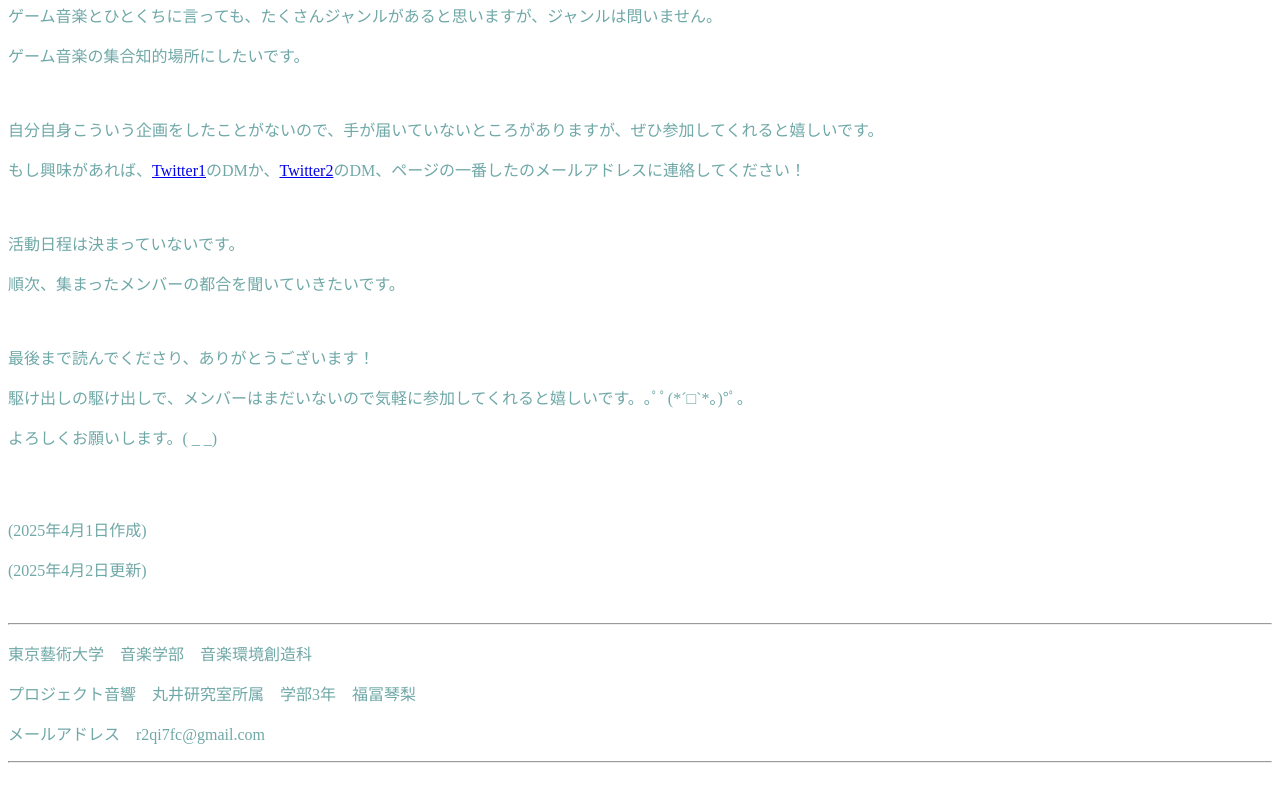
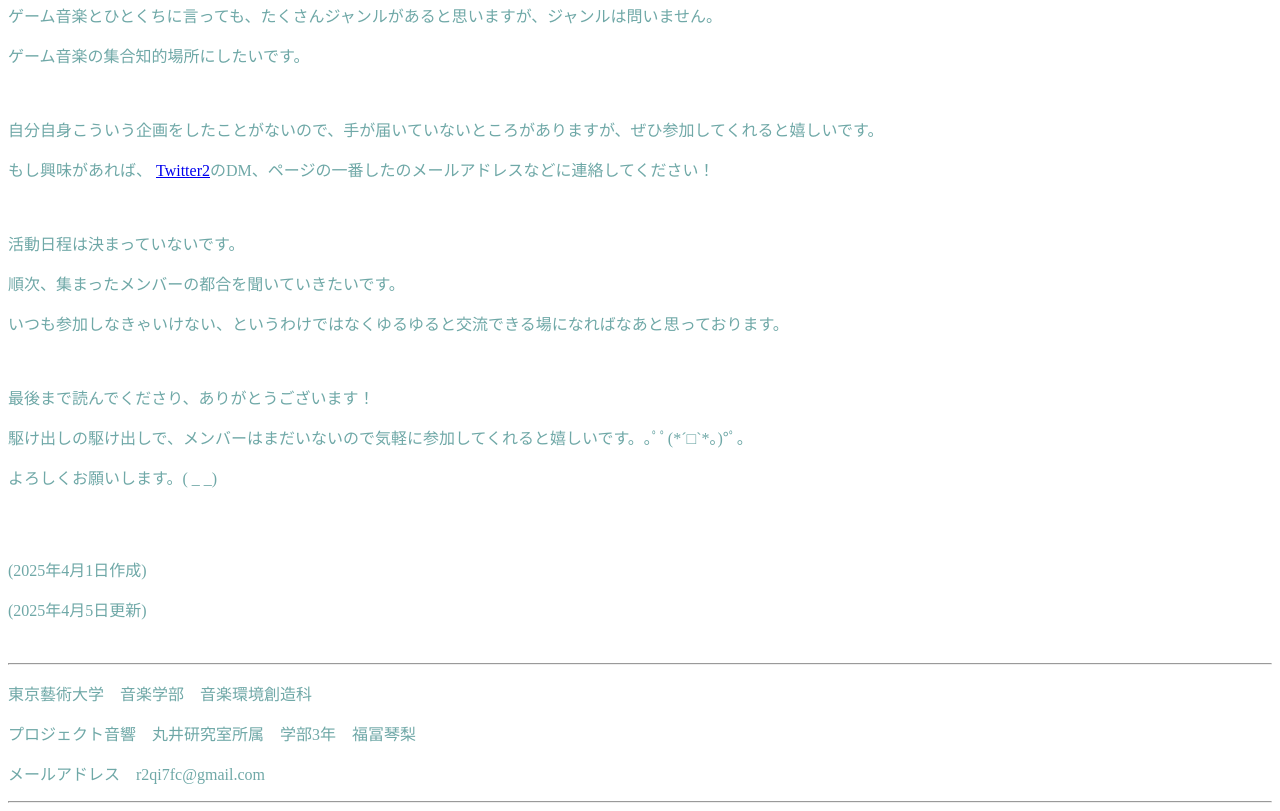
Before and after one commit to r2qi7fc/karipage, a plain HTML site: page index.html in a window 1280 px wide. Shown: the part 601-1412 px from the top of the page. Before the commit the page ends 1372 px from the top, so only its background shows below. Drawn offline with Linux system fonts and the light colour scheme.

Commit message:
Update index.html

```diff
--- a/index.html
+++ b/index.html
@@ -46,10 +46,12 @@
     <p>ゲーム音楽の集合知的場所にしたいです。</p>
     &nbsp;</p>
     <p>自分自身こういう企画をしたことがないので、手が届いていないところがありますが、ぜひ参加してくれると嬉しいです。</p>
-    <p>もし興味があれば、<a href="https://x.com/10_111_k">Twitter1</a>のDMか、<a href="https://x.com/r2qi7fc">Twitter2</a>のDM、ページの一番したのメールアドレスに連絡してください！</p>
+    <p>もし興味があれば、<!--<a href="https://x.com/10_111_k">Twitter1</a>のDMか、-->
+      <a href="https://x.com/r2qi7fc">Twitter2</a>のDM、ページの一番したのメールアドレスなどに連絡してください！</p>
     &nbsp;<br>
     <p>活動日程は決まっていないです。</p>
     <p>順次、集まったメンバーの都合を聞いていきたいです。</p>
+    <p>いつも参加しなきゃいけない、というわけではなくゆるゆると交流できる場になればなあと思っております。</p>
     &nbsp;<br>
     <p>最後まで読んでくださり、ありがとうございます！</p>
     <p>駆け出しの駆け出しで、メンバーはまだいないので気軽に参加してくれると嬉しいです。｡ﾟﾟ(*´□`*｡)°ﾟ。</p>
@@ -57,7 +59,7 @@
     &nbsp;<br>
     &nbsp;<br>
     <p>(2025年4月1日作成)</p>
-    <p>(2025年4月2日更新)</p>
+    <p>(2025年4月5日更新)</p>
 
 
     &nbsp;<br>
```
